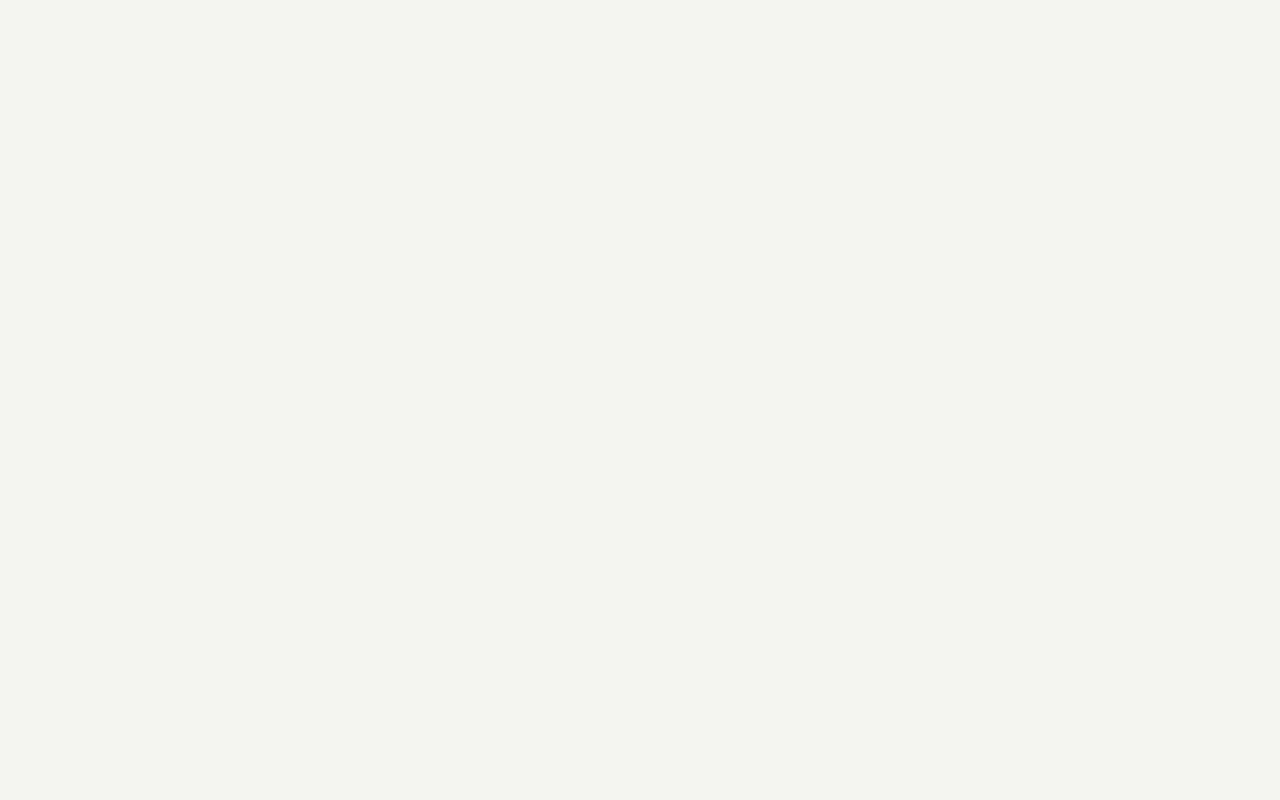
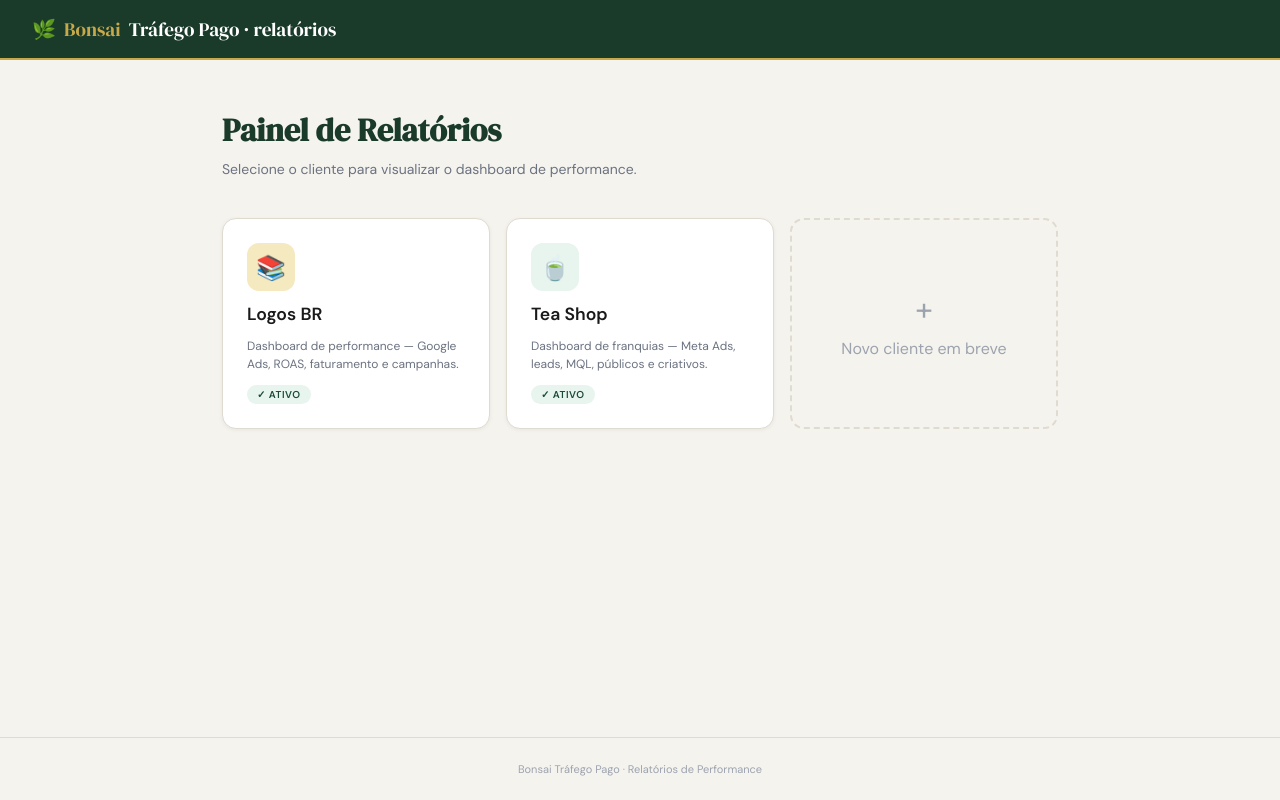
Before and after one commit to gabriela725/relatorios-v2, a website: page relatorios-v2/index.html in a window 1280 px wide. Drawn offline with Linux system fonts and the light colour scheme.

Commit message:
Add files via upload

```diff
--- a/relatorios-v2/index.html
+++ b/relatorios-v2/index.html
@@ -20,4 +20,37 @@ h1{font-family:'DM Serif Display',serif;font-size:2rem;color:#1a3a2a;margin-bott
 .card-icon{width:48px;height:48px;border-radius:12px;display:flex;align-items:center;justify-content:center;font-size:24px;}
 .card-icon.green{background:#e8f4ee;}
 .card-icon.gold{background:#f5e9c0;}
-.card-name{font-size:1.1rem;font-weight:600;color:#1a
+.card-name{font-size:1.1rem;font-weight:600;color:#1a1a1a;}
+.card-desc{font-size:12px;color:#6b7280;line-height:1.5;}
+.card-tag{display:inline-flex;align-items:center;gap:4px;background:#e8f4ee;color:#1a4a3a;font-size:10px;font-weight:600;padding:3px 10px;border-radius:20px;text-transform:uppercase;letter-spacing:.05em;width:fit-content;}
+.add-card{background:#f5f3ee;border:2px dashed #e0dbd0;border-radius:14px;padding:24px;display:flex;flex-direction:column;align-items:center;justify-content:center;gap:8px;color:#9ca3af;text-align:center;min-height:160px;}
+footer{text-align:center;padding:1.5rem;color:#9ca3af;font-size:11px;border-top:1px solid #e0dbd0;}
+</style>
+</head>
+<body>
+<header><div class="logo">🌿 <em>Bonsai</em> Tráfego Pago · relatórios</div></header>
+<main>
+  <h1>Painel de Relatórios</h1>
+  <p class="sub">Selecione o cliente para visualizar o dashboard de performance.</p>
+  <div class="grid">
+    <a href="./logos/" class="card">
+      <div class="card-icon gold">📚</div>
+      <div class="card-name">Logos BR</div>
+      <div class="card-desc">Dashboard de performance — Google Ads, ROAS, faturamento e campanhas.</div>
+      <div class="card-tag">✓ Ativo</div>
+    </a>
+    <a href="./teashop/" class="card">
+      <div class="card-icon green">🍵</div>
+      <div class="card-name">Tea Shop</div>
+      <div class="card-desc">Dashboard de franquias — Meta Ads, leads, MQL, públicos e criativos.</div>
+      <div class="card-tag">✓ Ativo</div>
+    </a>
+    <div class="add-card">
+      <span style="font-size:2rem">+</span>
+      <p>Novo cliente em breve</p>
+    </div>
+  </div>
+</main>
+<footer>Bonsai Tráfego Pago · Relatórios de Performance</footer>
+</body>
+</html>
```
